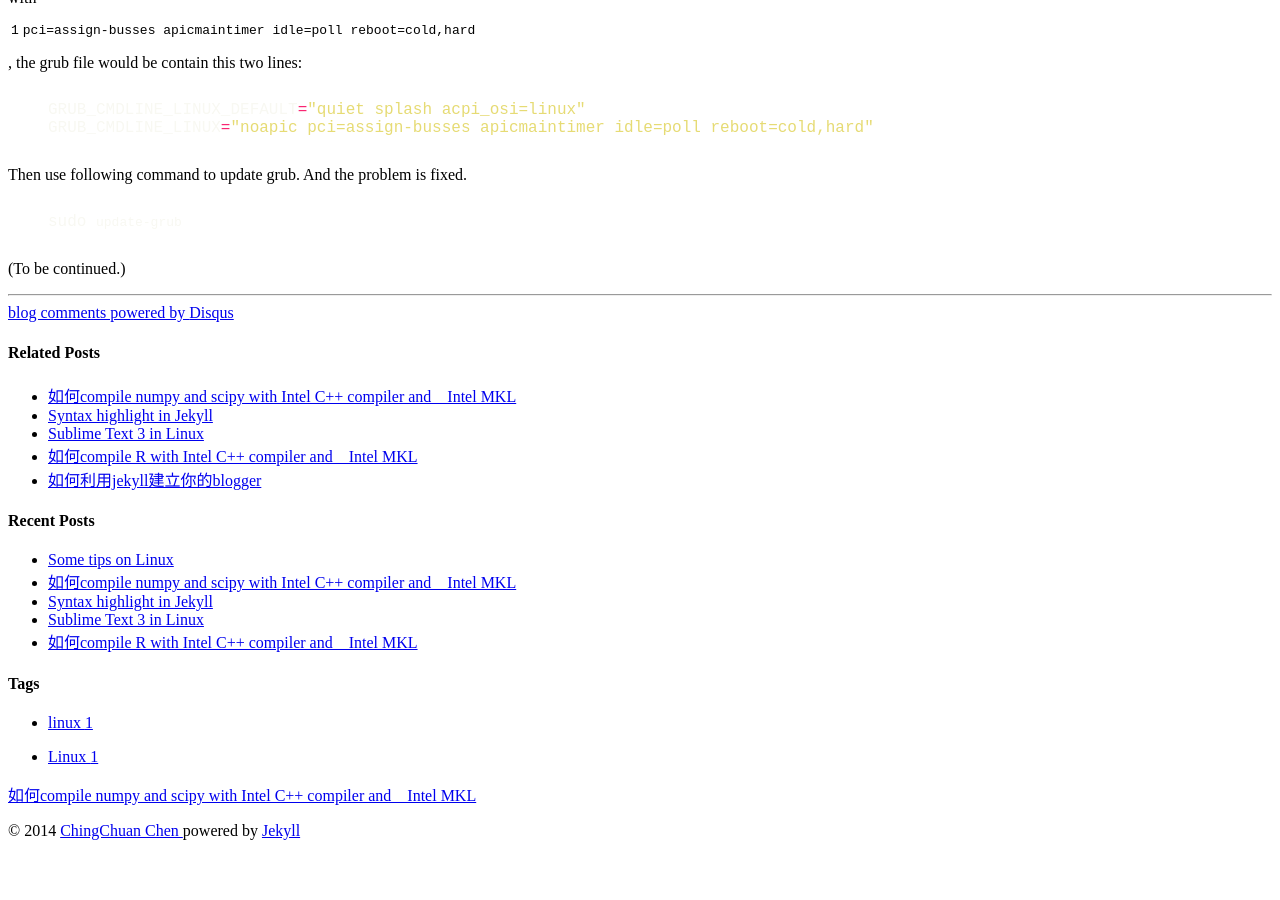
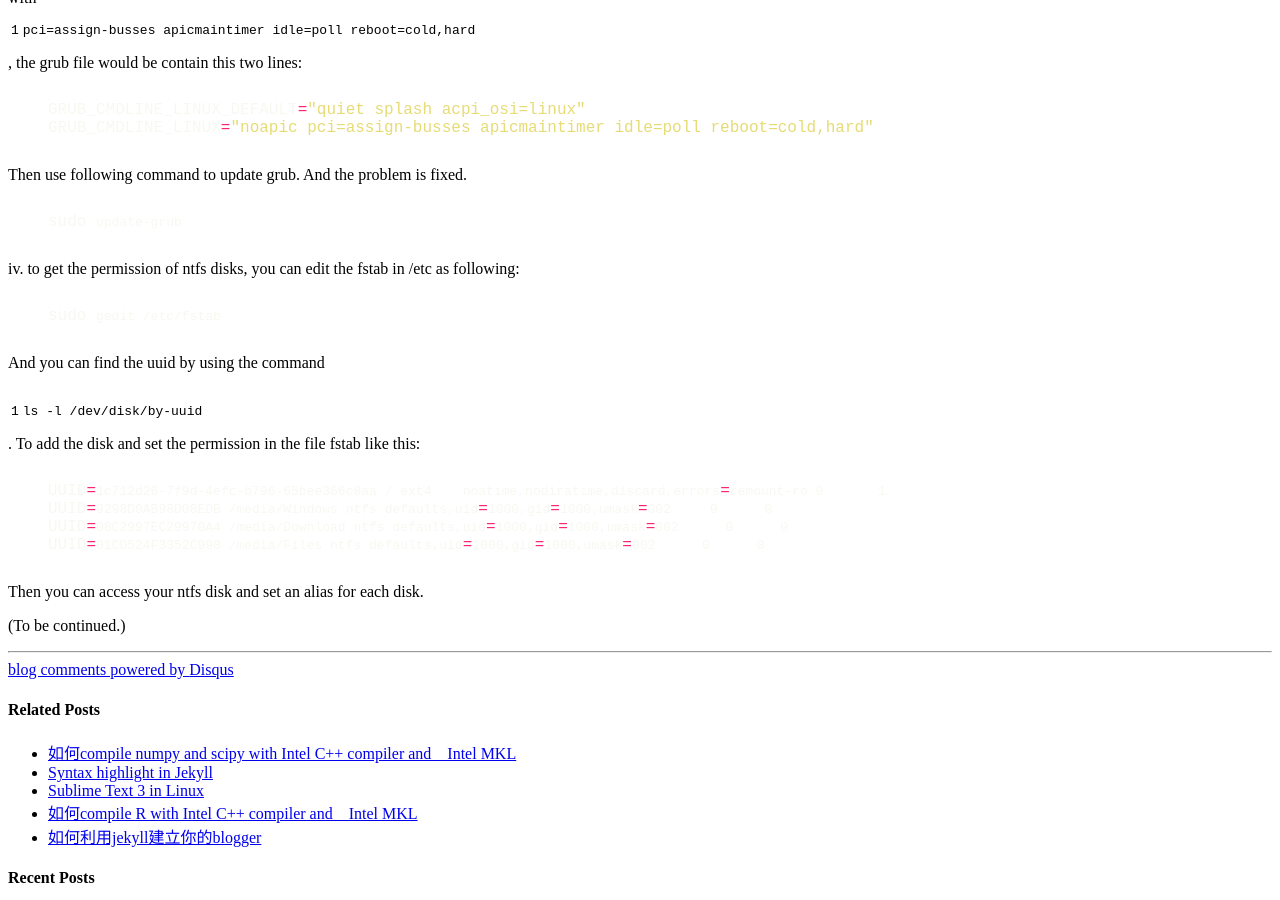
Before and after one commit to chengyucatch/chingchuan-chen.github.com, a Jekyll site: the page built from _posts/2014-07-10-Some-tips-on-linux.md, in a window 1280 px wide and 900 px high, scrolled down 663 px. Built offline with Jekyll 4.4.1, drawn with Linux system fonts in a browser that asks for light colours; nearby versions of some CDN libraries; library files that are not in the unit come from our copies; comment, search, counter and statistics services are not loaded; before the commit the page ends 1519 px from its top, so only the background shows below that.

Commit message:
edit post

```diff
--- a/_posts/2014-07-10-Some-tips-on-linux.md
+++ b/_posts/2014-07-10-Some-tips-on-linux.md
@@ -50,4 +50,22 @@ Then use following command to update grub. And the problem is fixed.
 sudo update-grub
 {% endhighlight %}
 
+iv. to get the permission of ntfs disks, you can edit the fstab in /etc as following:
+
+{% highlight bash %}
+sudo gedit /etc/fstab
+{% endhighlight %}
+
+And you can find the uuid by using the command `ls -l /dev/disk/by-uuid`. To add the disk and set the permission in the file fstab like this:
+
+{% highlight bash %}
+UUID=1c712d26-7f9d-4efc-b796-65bee366c8aa / ext4    noatime,nodiratime,discard,errors=remount-ro 0       1
+UUID=9298D0AB98D08EDB /media/Windows ntfs defaults,uid=1000,gid=1000,umask=002     0      0
+UUID=08C2997EC29970A4 /media/Download ntfs defaults,uid=1000,gid=1000,umask=002      0      0
+UUID=01CD524F3352C990 /media/Files ntfs defaults,uid=1000,gid=1000,umask=002      0      0
+{% endhighlight %}
+
+Then you can access your ntfs disk and set an alias for each disk.
+
+
 (To be continued.)
```
